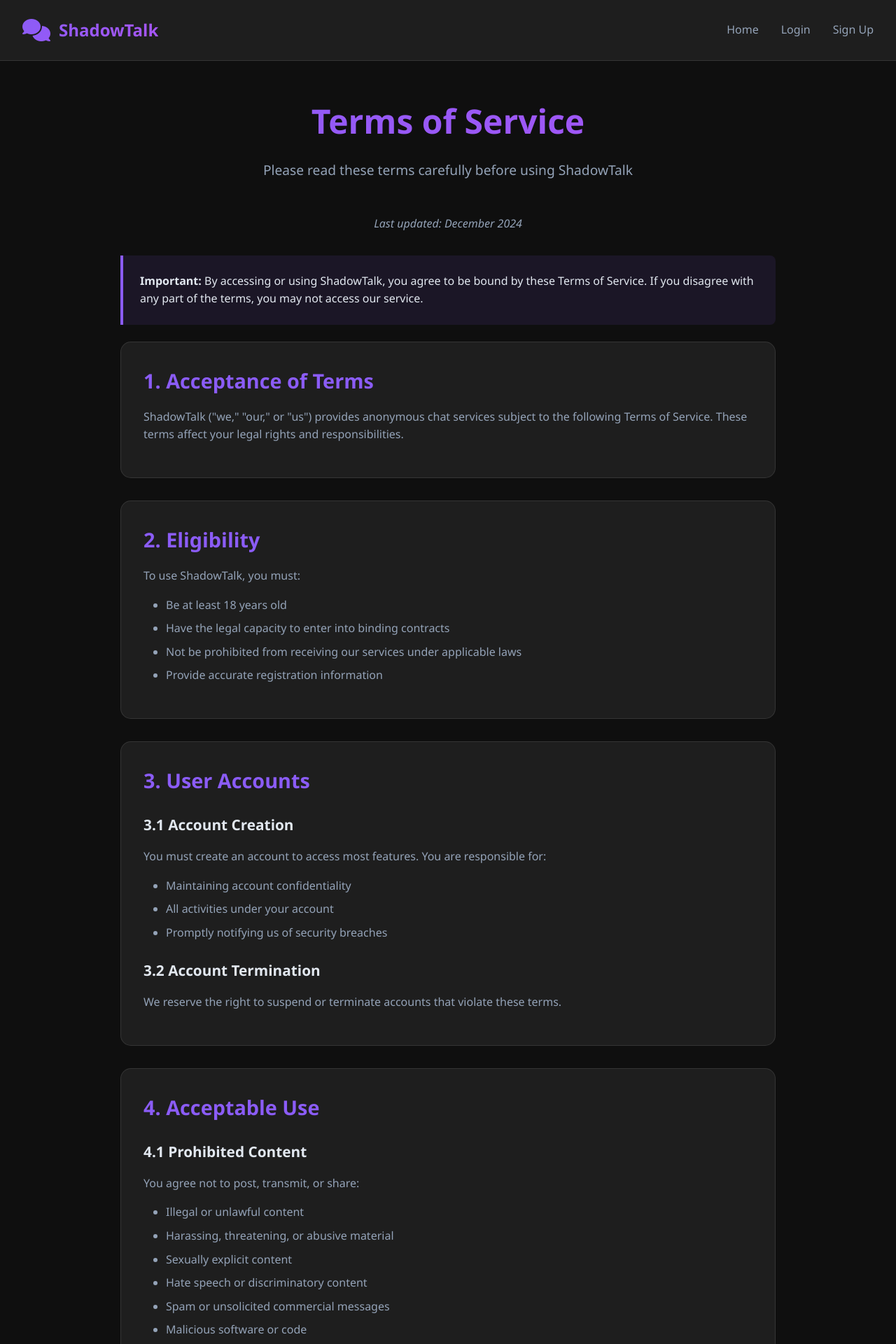
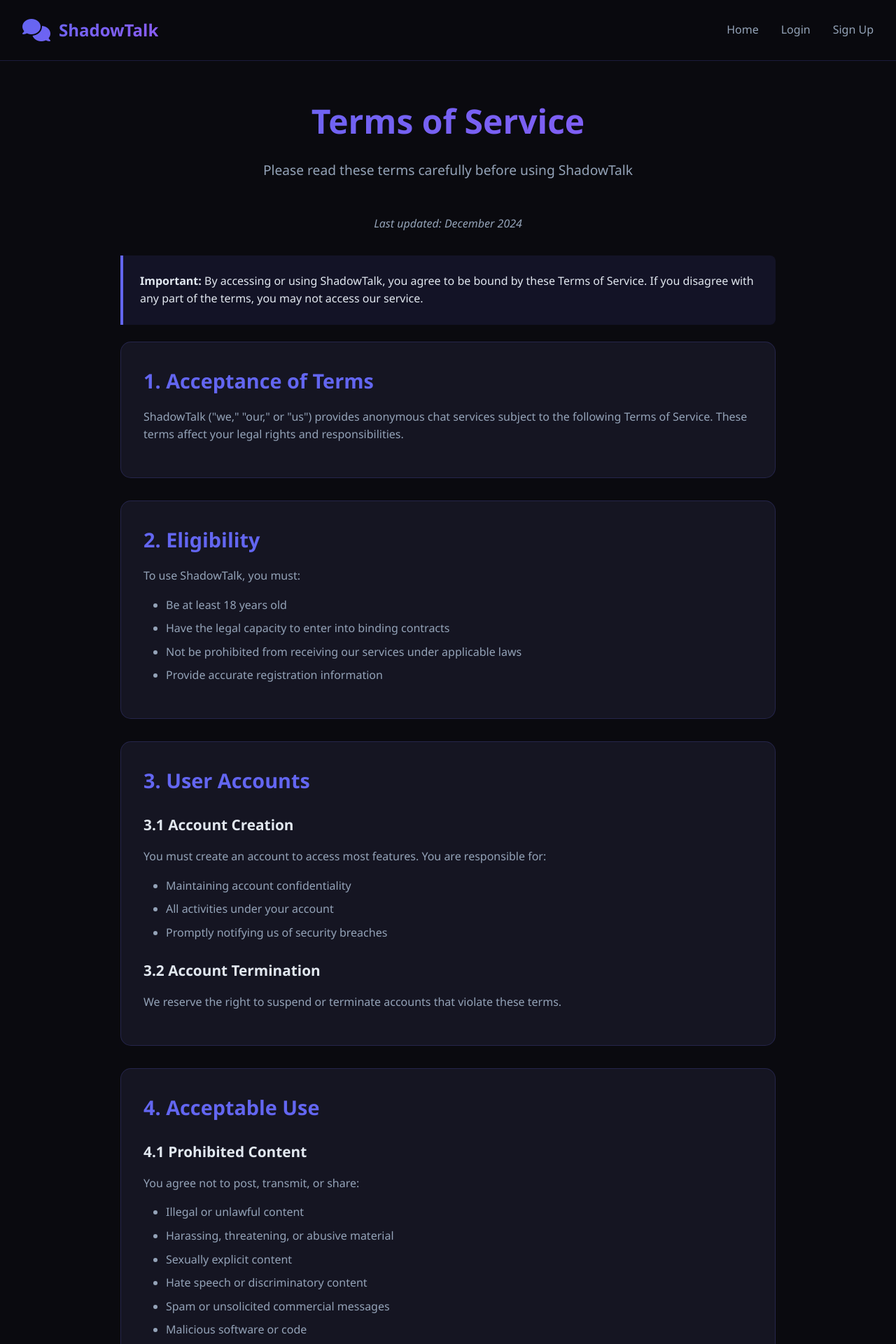
Before and after one commit to Burhan-012345/ShadowTalk, a Flask app: page /terms-of-service in a window 1280 px wide. Shown: the top 1920 px of the page at 70% size. Run offline with Flask 3, Linux system fonts and the light colour scheme; parts of the project's set-up code (start-up, migrations or seed data) failed here and were passed over.

Commit message:
Update terms_of_service.html

```diff
--- a/templates/service/terms_of_service.html
+++ b/templates/service/terms_of_service.html
@@ -9,7 +9,6 @@
       href="https://cdnjs.cloudflare.com/ajax/libs/font-awesome/6.4.0/css/all.min.css"
     />
     <style>
-      /* Same styles as privacy_policy.html - just change the content */
       * {
         margin: 0;
         padding: 0;
@@ -17,15 +16,15 @@
       }
 
       :root {
-        --primary: #8b5cf6;
-        --primary-dark: #7c3aed;
-        --secondary: #1a1a1a;
-        --accent: #10b981;
+        --primary: #6366f1;
+        --primary-dark: #4f46e5;
+        --secondary: #0a0a0a;
+        --accent: #06d6a0;
         --text: #e2e8f0;
         --text-secondary: #94a3b8;
-        --background: #0f0f0f;
-        --card-bg: #1e1e1e;
-        --gradient: linear-gradient(135deg, #8b5cf6 0%, #a855f7 100%);
+        --background: #0a0a0f;
+        --card-bg: #151522;
+        --gradient: linear-gradient(135deg, #6366f1 0%, #8b5cf6 100%);
       }
 
       body {
@@ -40,8 +39,9 @@
         display: flex;
         justify-content: space-between;
         align-items: center;
-        background: var(--card-bg);
-        border-bottom: 1px solid rgba(255, 255, 255, 0.1);
+        background: rgba(10, 10, 15, 0.95);
+        border-bottom: 1px solid rgba(99, 102, 241, 0.2);
+        backdrop-filter: blur(10px);
       }
 
       .logo {
@@ -113,7 +113,12 @@
         padding: 2rem;
         border-radius: 15px;
         margin-bottom: 2rem;
-        border: 1px solid rgba(255, 255, 255, 0.1);
+        border: 1px solid rgba(99, 102, 241, 0.2);
+        transition: border-color 0.3s ease;
+      }
+
+      .content-section:hover {
+        border-color: var(--primary);
       }
 
       .content-section h2 {
@@ -145,7 +150,7 @@
       }
 
       .highlight-box {
-        background: rgba(139, 92, 246, 0.1);
+        background: rgba(99, 102, 241, 0.1);
         border-left: 4px solid var(--primary);
         padding: 1.5rem;
         margin: 1.5rem 0;
@@ -165,7 +170,7 @@
         padding: 3rem 2rem;
         text-align: center;
         margin-top: 4rem;
-        border-top: 1px solid rgba(255, 255, 255, 0.1);
+        border-top: 1px solid rgba(99, 102, 241, 0.2);
       }
 
       .footer-content {
```
